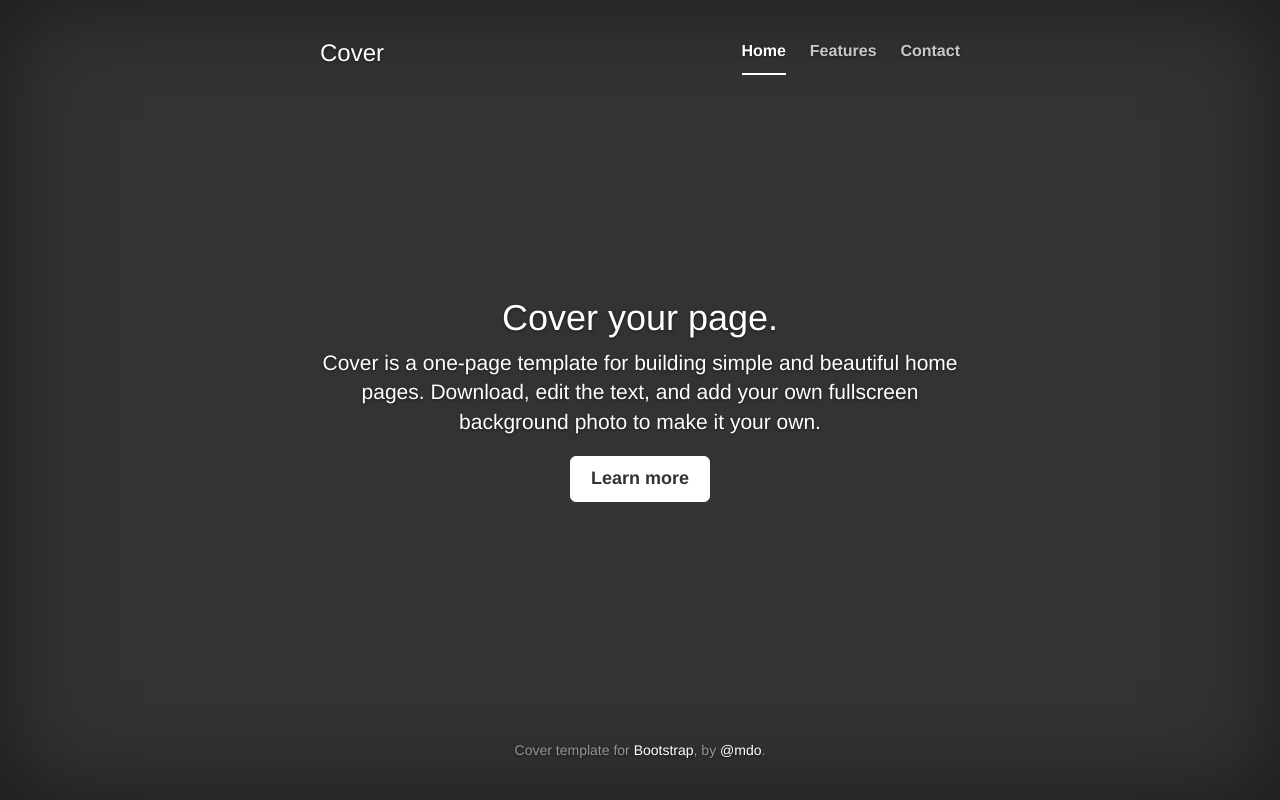
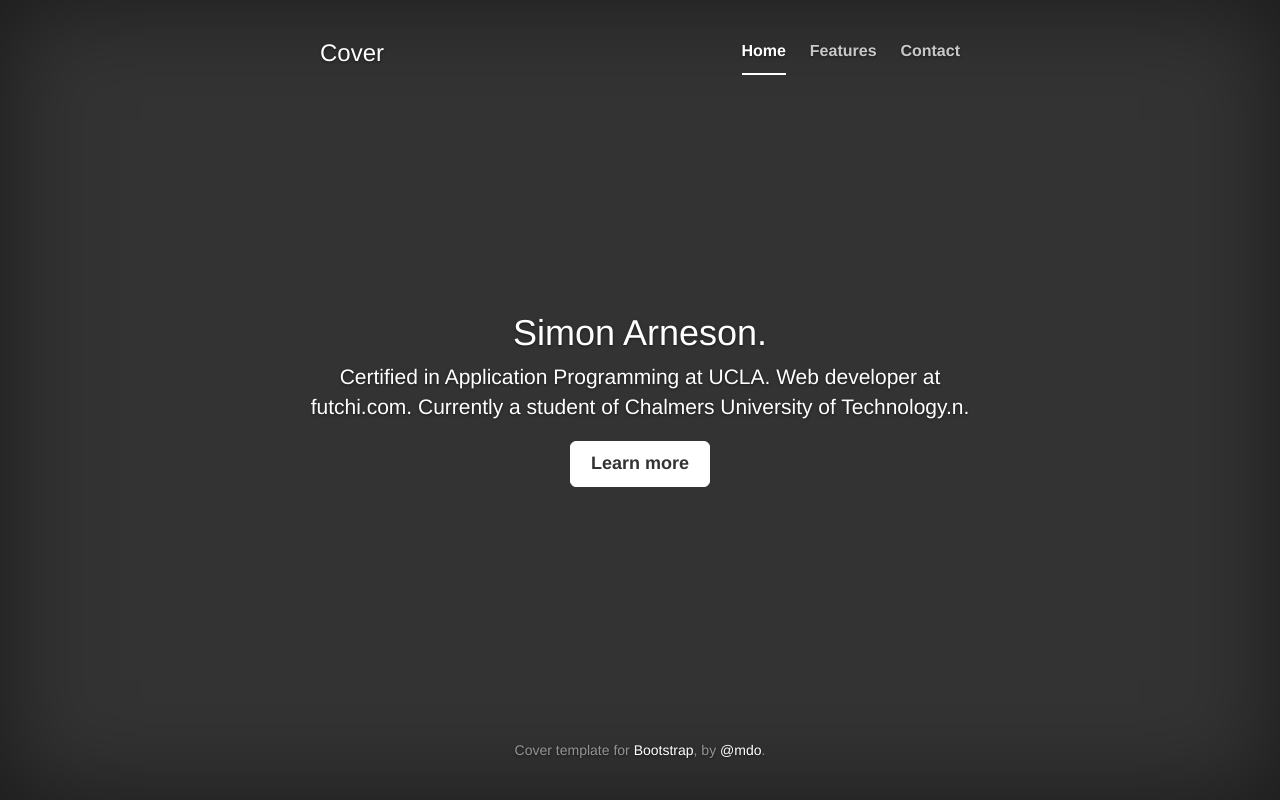
Before and after one commit to arneson/scanniza.github.io, a plain HTML site: page index.html in a window 1280 px wide. Drawn offline with nearby package versions, Linux system fonts and the light colour scheme; a script that the page names is missing; files whose address does not match are found by name.

Commit message:
added description

```diff
--- a/index.html
+++ b/index.html
@@ -46,8 +46,8 @@
           </div>
 
           <div class="inner cover">
-            <h1 class="cover-heading">Cover your page.</h1>
-            <p class="lead">Cover is a one-page template for building simple and beautiful home pages. Download, edit the text, and add your own fullscreen background photo to make it your own.</p>
+            <h1 class="cover-heading">Simon Arneson.</h1>
+            <p class="lead">Certified in Application Programming at UCLA. Web developer at futchi.com. Currently a student of Chalmers University of Technology.n.</p>
             <p class="lead">
               <a href="#" class="btn btn-lg btn-default">Learn more</a>
             </p>
```
